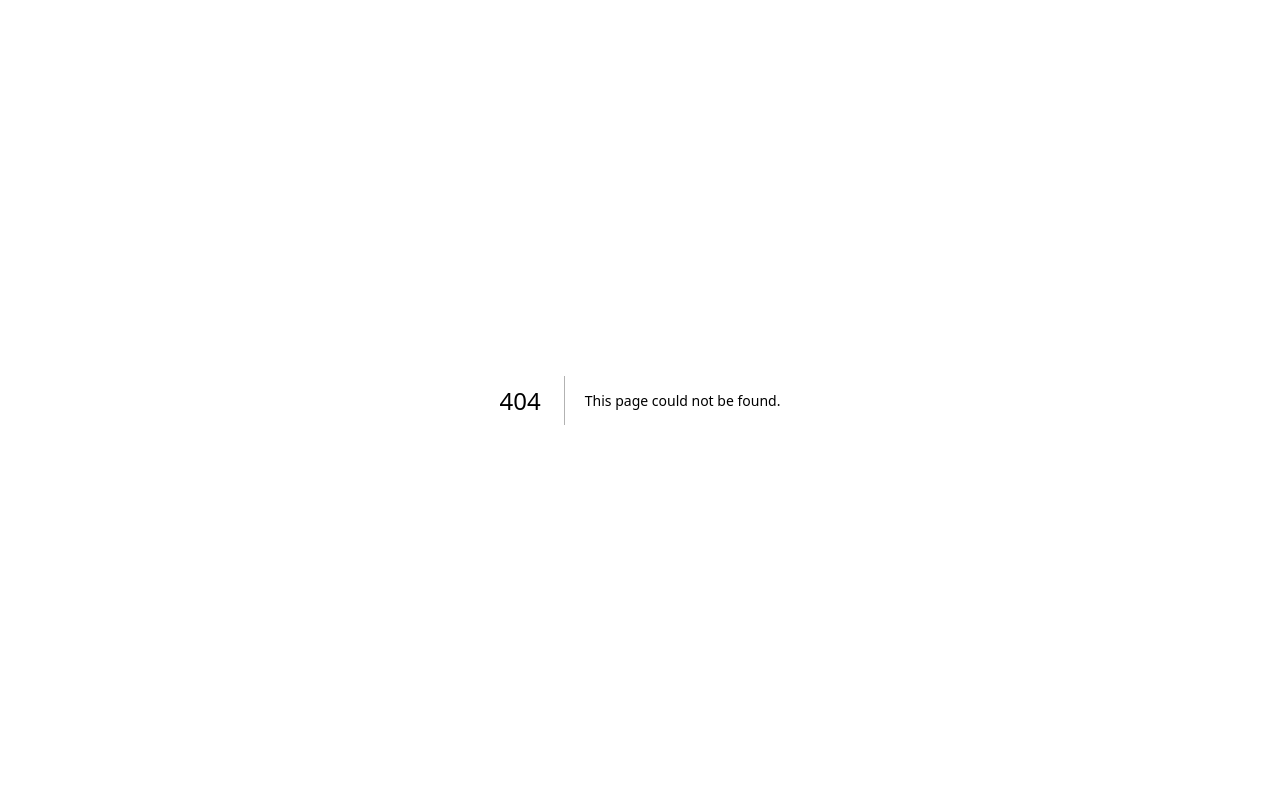
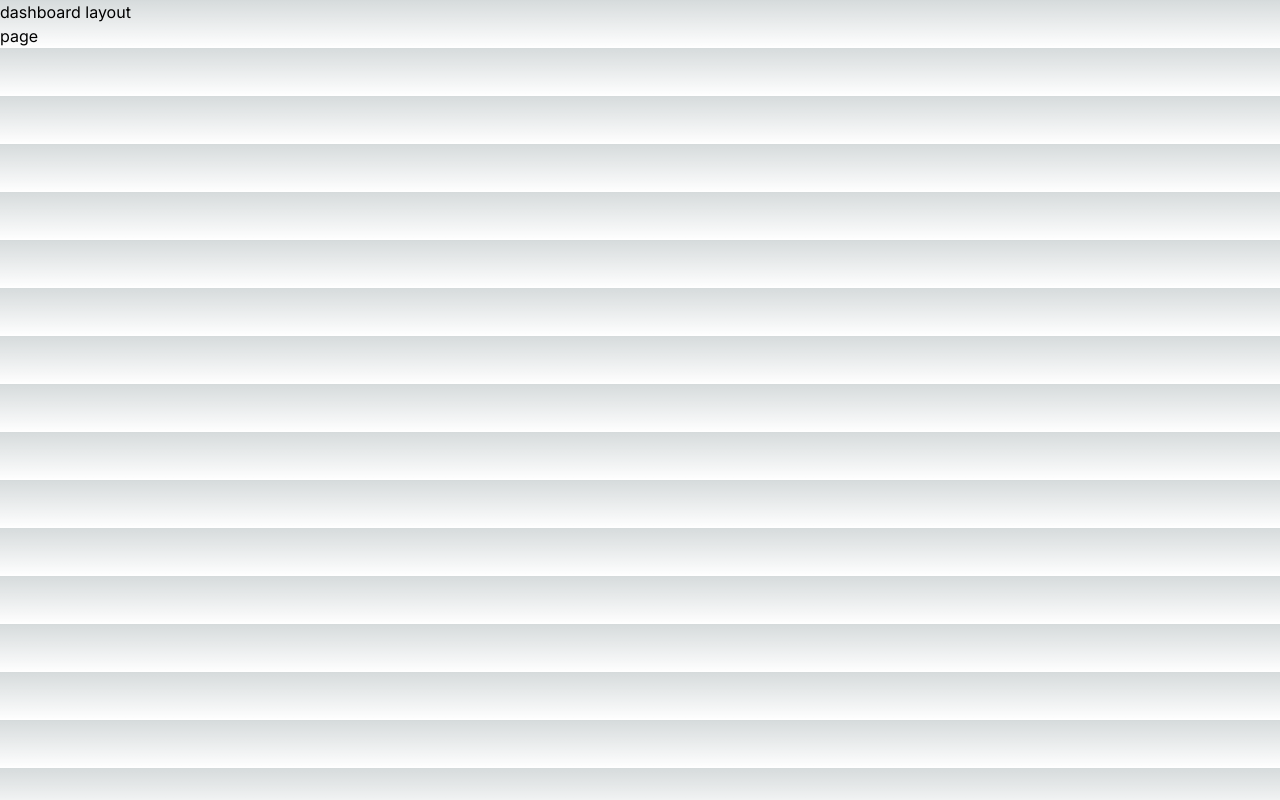
Before and after one commit to sunilsalat/crm_re_fe, a Next.js app: page /add-lead in a window 1280 px wide. Before the commit this address had no page. Built offline with nearby package versions, Linux system fonts and the light colour scheme.

Commit message:
routes add

```diff
--- /dev/null
+++ b/src/app/(dashboard)/add-lead/page.tsx
@@ -0,0 +1,9 @@
+import React from 'react'
+
+const page = () => {
+  return (
+    <div>page</div>
+  )
+}
+
+export default page
--- /dev/null
+++ b/src/app/(dashboard)/dashboard/page.tsx
@@ -0,0 +1,9 @@
+import React from 'react'
+
+const page = () => {
+  return (
+    <div>page</div>
+  )
+}
+
+export default page
--- /dev/null
+++ b/src/app/(dashboard)/layout.tsx
@@ -0,0 +1,16 @@
+import React from 'react'
+
+const layout = ({
+    children,
+  }: Readonly<{
+    children: React.ReactNode;
+  }>) => {
+  return (
+    <>
+        <div>dashboard layout</div>
+        <div>{children}</div>
+    </>
+  )
+}
+
+export default layout
--- /dev/null
+++ b/src/app/login/page.tsx
@@ -0,0 +1,9 @@
+import React from 'react'
+
+const page = () => {
+  return (
+    <div>login page</div>
+  )
+}
+
+export default page
--- /dev/null
+++ b/src/app/register/page.tsx
@@ -0,0 +1,9 @@
+import React from 'react'
+
+const page = () => {
+  return (
+    <div>register page</div>
+  )
+}
+
+export default page
```
